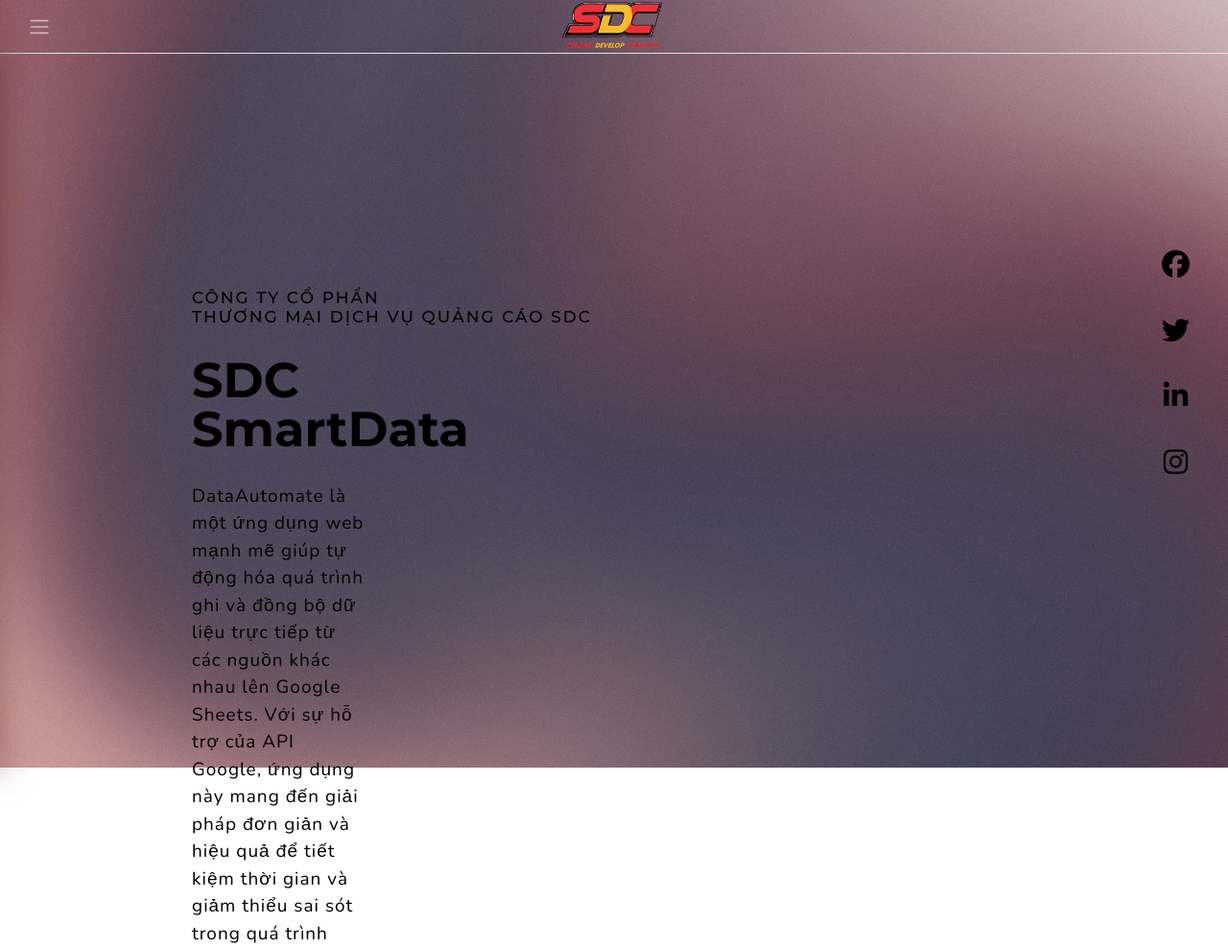
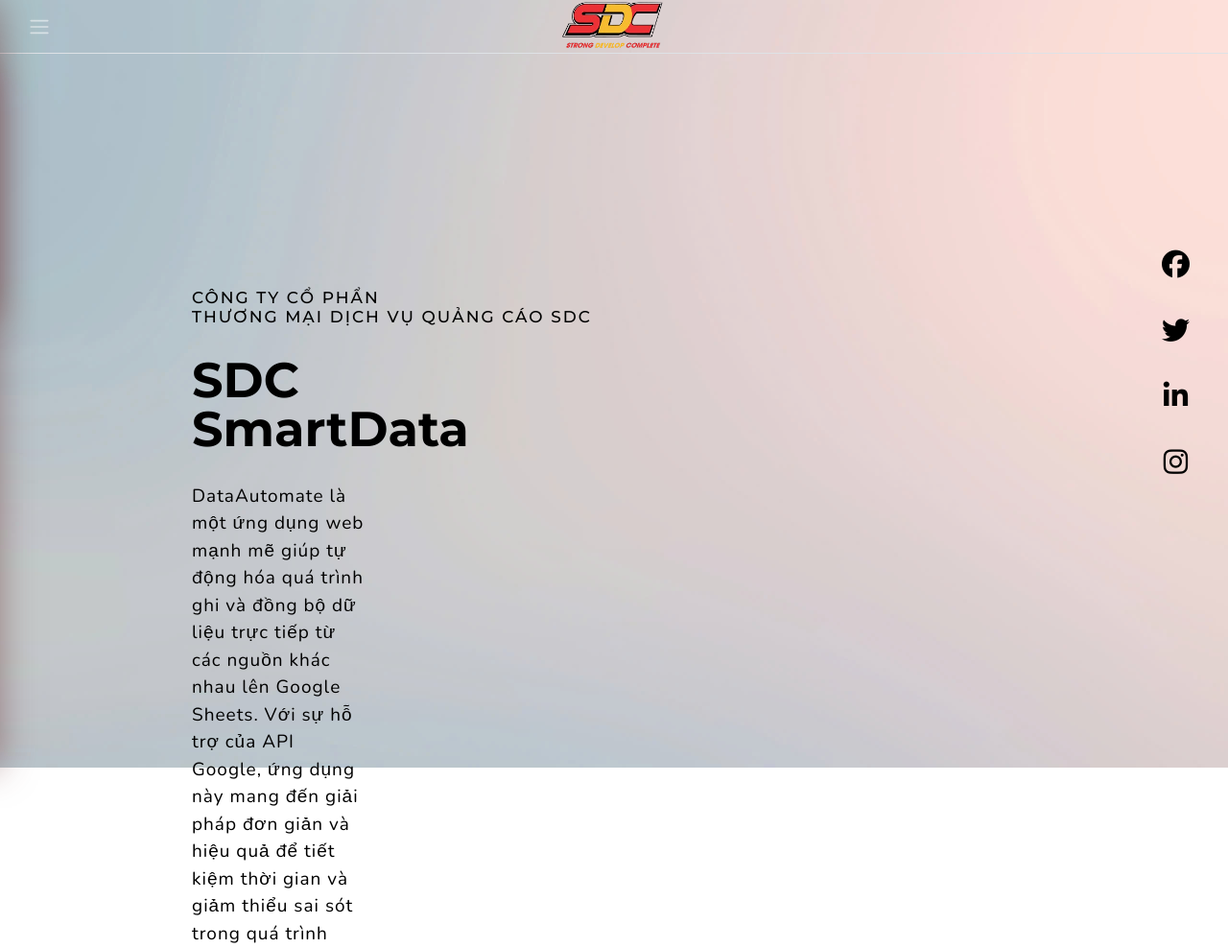
Before and after one commit to HQHuy/write-excel-to-gg-sheet, a Flask app: page / in a window 1280 px wide. Shown: the top 988 px of the page at 96% size. Run offline with Flask 3, Linux system fonts and the light colour scheme; parts of the project's set-up code (start-up, migrations or seed data) failed here and were passed over; some libraries are stand-ins or nearby versions.

Commit message:
Update style.css

```diff
--- a/static/css/style.css
+++ b/static/css/style.css
@@ -9,7 +9,7 @@
 body {
     font-family: 'Poppins', sans-serif;
     margin: 0;
-    background-image: url("/static/img/background.png");
+    background-image: url("/img/back.jpg");
     background-repeat: no-repeat;
     background-position: center bottom;
     background-size: cover;
```
